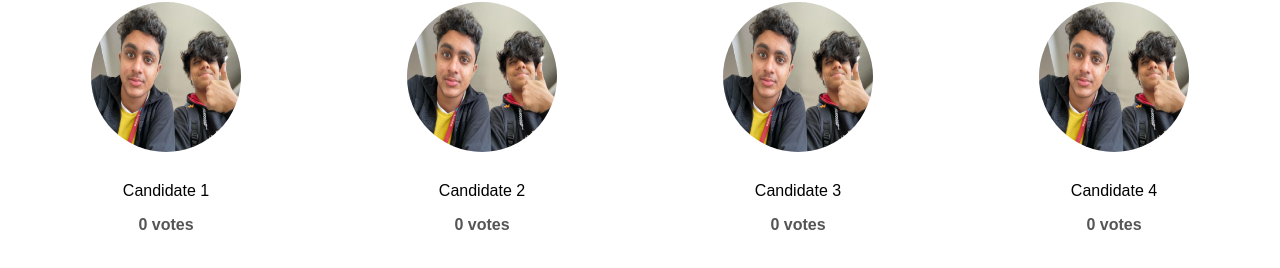
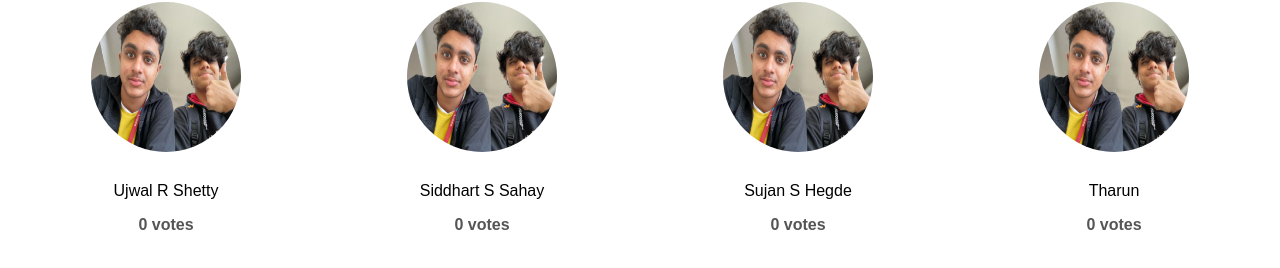
Before and after one commit to sudhanvabharadwaj/CR-Election, a plain HTML site: page index.html in a window 1280 px wide. Shown: the part 78-346 px from the top of the page. Drawn offline with Linux system fonts and the light colour scheme; files whose address does not match are found by name.

Commit message:
Update index.html

```diff
--- a/index.html
+++ b/index.html
@@ -11,22 +11,22 @@
     <div class="candidates-container">
         <div class="candidate" id="candidate1" onclick="vote('candidate1')">
             <img src="candidate1.jpg" alt="Candidate 1">
-            <p>Candidate 1</p>
+            <p>Ujwal R Shetty</p>
             <p class="vote-count" id="count1">0 votes</p>
         </div>
         <div class="candidate" id="candidate2" onclick="vote('candidate2')">
             <img src="candidate2.jpg" alt="Candidate 2">
-            <p>Candidate 2</p>
+            <p>Siddhart S Sahay</p>
             <p class="vote-count" id="count2">0 votes</p>
         </div>
         <div class="candidate" id="candidate3" onclick="vote('candidate3')">
             <img src="candidate3.jpg" alt="Candidate 3">
-            <p>Candidate 3</p>
+            <p>Sujan S Hegde</p>
             <p class="vote-count" id="count3">0 votes</p>
         </div>
         <div class="candidate" id="candidate4" onclick="vote('candidate4')">
             <img src="candidate4.jpg" alt="Candidate 4">
-            <p>Candidate 4</p>
+            <p>Tharun </p>
             <p class="vote-count" id="count4">0 votes</p>
         </div>
     </div>
```
